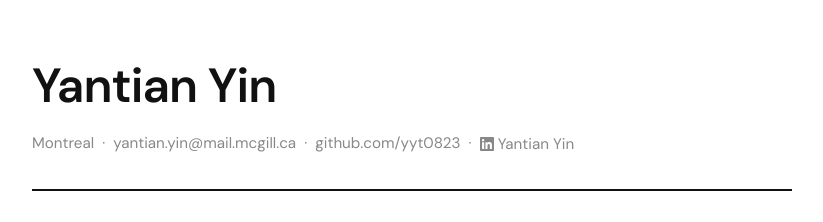
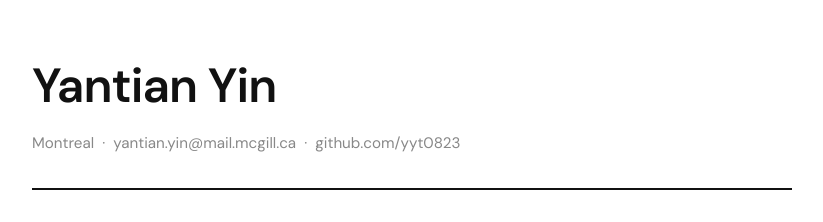
Before and after one commit to yyt0823/yyt0823.github.io, a plain HTML site: page index.html in a window 1280 px wide. Shown: the top 222 px of the page, without its empty margins (228-1051 px from the left). Drawn offline with Linux system fonts and the light colour scheme.

Commit message:
Revert "Add LinkedIn link with icon"
This reverts commit 8d408f22072ff98ccce0e753fc17bb912985eaa1.

```diff
--- a/index.html
+++ b/index.html
@@ -62,24 +62,6 @@
 
     .hero .tagline a:hover {
       color: var(--text);
-    }
-
-    .hero .tagline .linkedin {
-      display: inline-flex;
-      align-items: center;
-      gap: 0.25rem;
-      vertical-align: middle;
-    }
-
-    .hero .tagline .linkedin svg {
-      width: 14px;
-      height: 14px;
-      fill: var(--muted);
-      transition: fill 0.15s;
-    }
-
-    .hero .tagline .linkedin:hover svg {
-      fill: var(--text);
     }
 
     /* Sections */
@@ -320,11 +302,7 @@
       <p class="tagline">
         Montreal &nbsp;·&nbsp;
         <a href="mailto:yantian.yin@mail.mcgill.ca">yantian.yin@mail.mcgill.ca</a> &nbsp;·&nbsp;
-        <a href="https://github.com/yyt0823">github.com/yyt0823</a> &nbsp;·&nbsp;
-        <a href="https://www.linkedin.com/in/yantian-yin" class="linkedin">
-          <svg viewBox="0 0 24 24" xmlns="http://www.w3.org/2000/svg"><path d="M20.447 20.452h-3.554v-5.569c0-1.328-.027-3.037-1.852-3.037-1.853 0-2.136 1.445-2.136 2.939v5.667H9.351V9h3.414v1.561h.046c.477-.9 1.637-1.85 3.37-1.85 3.601 0 4.267 2.37 4.267 5.455v6.286zM5.337 7.433a2.062 2.062 0 0 1-2.063-2.065 2.064 2.064 0 1 1 2.063 2.065zm1.782 13.019H3.555V9h3.564v11.452zM22.225 0H1.771C.792 0 0 .774 0 1.729v20.542C0 23.227.792 24 1.771 24h20.451C23.2 24 24 23.227 24 22.271V1.729C24 .774 23.2 0 22.222 0h.003z"/></svg>
-          Yantian Yin
-        </a>
+        <a href="https://github.com/yyt0823">github.com/yyt0823</a>
       </p>
     </header>
 
```
